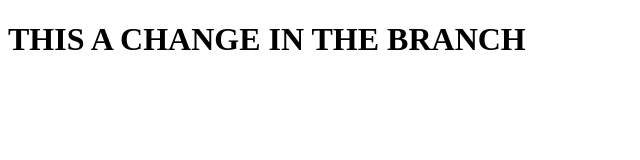
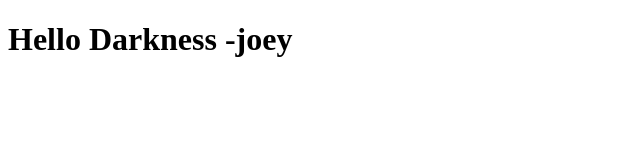
Before and after one commit to jchin11/project-1, a plain HTML site: page index.html in a window 1280 px wide. Shown: the whole page, without its empty margins (0-640 px from the left). Drawn offline with Linux system fonts and the light colour scheme.

Commit message:
Joey Change

```diff
--- a/index.html
+++ b/index.html
@@ -6,6 +6,6 @@
     <title>BRANCH</title>
 </head>
 <body>
-    <h1> THIS A CHANGE IN THE BRANCH</h1>
+    <h1>Hello Darkness -joey</h1>
 </body>
 </html>
```
